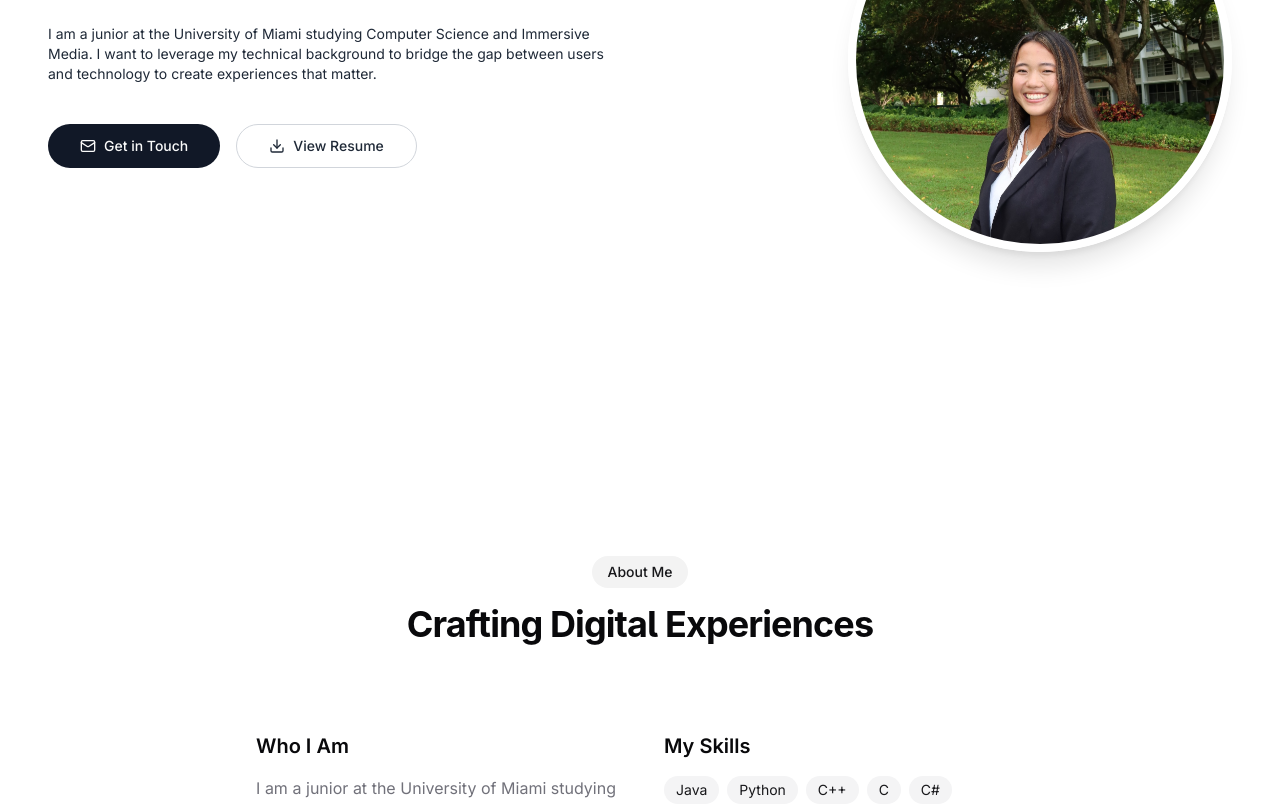
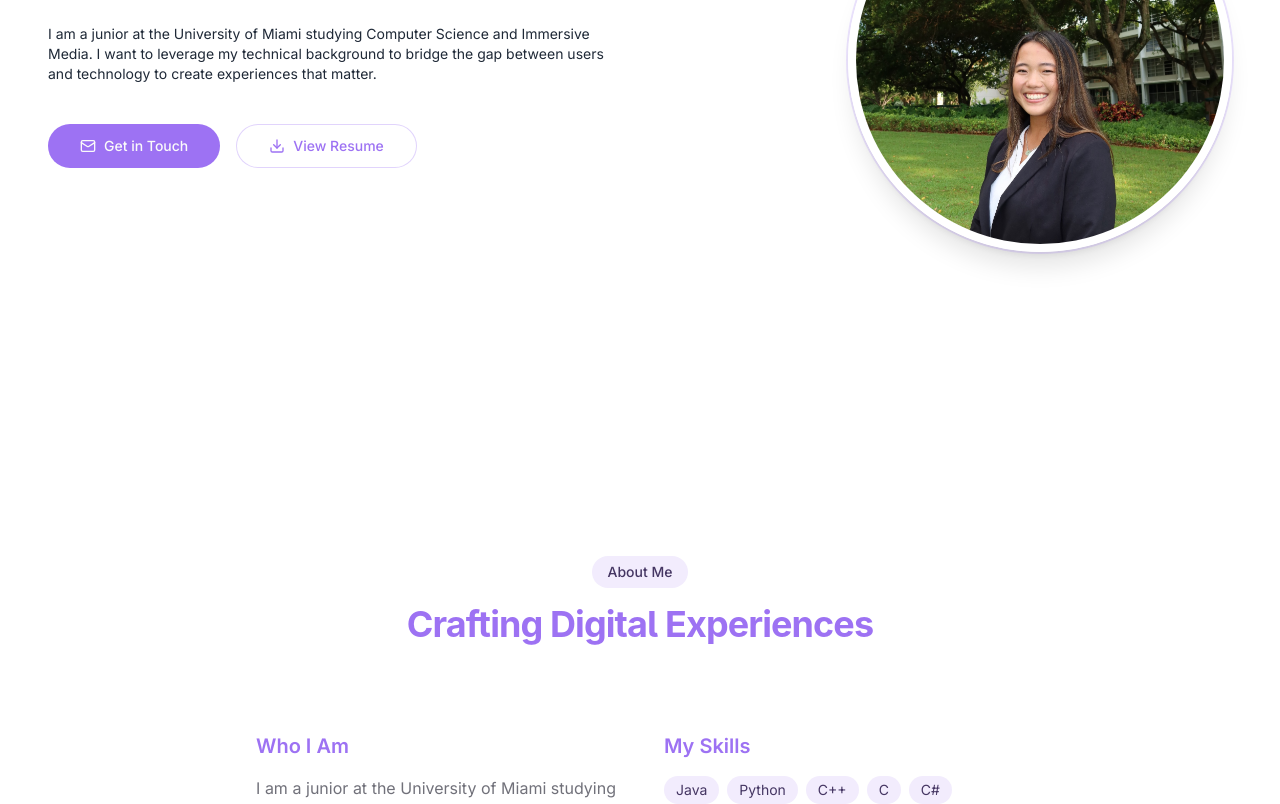
Before and after one commit to miauy/mia-personalwebsite, a React (Vite) app: page / in a window 1280 px wide. Shown: the part 340-1144 px from the top of the page. Built offline with nearby package versions, Linux system fonts and the light colour scheme.

Commit message:
Add light purple accents
Update color palette to include light purple accents.

```diff
--- a/src/components/sections/About.tsx
+++ b/src/components/sections/About.tsx
@@ -32,14 +32,13 @@ export function About() {
             <div
               className={cn(
                 "inline-block mb-4 px-4 py-1.5 rounded-full",
-                "bg-primary/5 text-primary text-sm font-medium",
-                "dark:bg-primary/10"
+                "bg-secondary text-secondary-foreground text-sm font-medium"
               )}
             >
               About Me
             </div>
-            <h2 className="text-3xl md:text-4xl font-display font-bold tracking-tight mb-6">
-              Crafting Digital Experiences
+            <h2 className="text-3xl md:text-4xl font-display font-bold tracking-tight mb-6 text-primary-foreground">
+              <span className="text-primary">Crafting Digital Experiences</span>
             </h2>
             <p className="text-muted-foreground mb-0 max-w-2xl">
 
@@ -48,7 +47,7 @@ export function About() {
 
           <div className="grid grid-cols-1 md:grid-cols-2 gap-8 md:gap-12">
             <div className="space-y-4 max-w-full">
-              <h3 className="text-xl font-semibold">Who I Am</h3>
+              <h3 className="text-xl font-semibold text-primary">Who I Am</h3>
               <div className="text-muted-foreground text-justify">
                 <p>
                   I am a junior at the University of Miami studying Computer Science and Immersive Media. I am seeking a career in Product Management in the technology industry, specifically within extended reality (XR). I discovered my passion for XR during my time as a project manager at my university's Virtual Experience Simulation Lab (VESL), where I have managed XR projects from proposal to deployment. In addition to managing projects, I have also explored UI/UX design and created the user interface for a VR community garden simulation that teaches kids in underprivileged communities how and where food is grown.
@@ -63,7 +62,7 @@ export function About() {
             </div>
 
             <div className="space-y-4">
-              <h3 className="text-xl font-semibold">My Skills</h3>
+              <h3 className="text-xl font-semibold text-primary">My Skills</h3>
               <div className="flex flex-wrap gap-2">
                 {skills.map((skill) => (
                   <span
--- a/src/components/sections/Contact.tsx
+++ b/src/components/sections/Contact.tsx
@@ -1,31 +1,33 @@
+
 import { Container } from "@/components/ui/Container";
 import { Button } from "@/components/ui/button";
 import { cn } from "@/lib/utils";
 import { Github, Linkedin, Mail } from "lucide-react";
 import { Input } from "@/components/ui/input";
 import { Textarea } from "@/components/ui/textarea";
+
 export function Contact() {
-  return <section id="contact" className="py-24">
+  return (
+    <section id="contact" className="py-24">
       <Container>
         <div className="grid grid-cols-1 md:grid-cols-2 gap-12">
           <div className="flex-col">
             <div
               className={cn(
                 "w-[87] inline-block mb-4 px-3 py-2 rounded-full text-center",
-                "bg-primary/5 text-primary text-sm font-medium",
-                "dark:bg-primary/10"
+                "bg-secondary text-secondary-foreground text-sm font-medium"
               )}
             >
               Contact
             </div>
 
             <h2 className="text-3xl md:text-4xl font-display font-bold tracking-tight mb-6">
-              Let's connect!
+              Let's <span className="text-primary">connect!</span>
             </h2>
 
             <div className="space-y-6">
               <div className="flex items-center">
-                <div className="bg-primary/10 p-2 rounded-full mr-4">
+                <div className="bg-secondary p-2 rounded-full mr-4">
                   <Mail className="h-5 w-5 text-primary" />
                 </div>
                 <div>
@@ -37,7 +39,7 @@ export function Contact() {
               </div>
 
               <div className="flex items-center">
-                <div className="bg-primary/10 p-2 rounded-full mr-4">
+                <div className="bg-secondary p-2 rounded-full mr-4">
                   <Linkedin className="h-5 w-5 text-primary" />
                 </div>
                 <div>
@@ -49,7 +51,7 @@ export function Contact() {
               </div>
 
               <div className="flex items-center">
-                <div className="bg-primary/10 p-2 rounded-full mr-4">
+                <div className="bg-secondary p-2 rounded-full mr-4">
                   <Github className="h-5 w-5 text-primary" />
                 </div>
                 <div>
@@ -62,22 +64,23 @@ export function Contact() {
             </div>
           </div>
 
-          <div className="bg-card rounded-lg p-6 shadow-sm border self-start">
-            <h3 className="font-display font-semibold text-xl mb-6">Send Me a Message</h3>
+          <div className="bg-card rounded-lg p-6 shadow-sm border border-primary/10 self-start">
+            <h3 className="font-display font-semibold text-xl mb-6 text-primary">Send Me a Message</h3>
             <form className="space-y-4">
               <div>
-                <Input placeholder="Your Name" className="w-full" />
+                <Input placeholder="Your Name" className="w-full focus-visible:ring-primary" />
               </div>
               <div>
-                <Input type="email" placeholder="Your Email" className="w-full" />
+                <Input type="email" placeholder="Your Email" className="w-full focus-visible:ring-primary" />
               </div>
               <div>
-                <Textarea placeholder="Your Message" className="w-full min-h-[120px]" />
+                <Textarea placeholder="Your Message" className="w-full min-h-[120px] focus-visible:ring-primary" />
               </div>
-              <Button className="w-full">Send Message</Button>
+              <Button className="w-full bg-primary hover:bg-primary/80">Send Message</Button>
             </form>
           </div>
         </div>
       </Container>
-    </section>;
+    </section>
+  );
 }
--- a/src/components/sections/Hero.tsx
+++ b/src/components/sections/Hero.tsx
@@ -15,7 +15,7 @@ export function Hero() {
           <div className="order-2 md:order-1">
             {/* Main heading - edit your name here */}
             <h1 className="text-5xl md:text-6xl lg:text-7xl font-display font-bold tracking-tight mb-8 opacity-0 animate-fade-in [animation-delay:400ms]">
-              Hi I'm Mia!
+              Hi I'm <span className="text-primary">Mia!</span>
             </h1>
 
             {/* Bio text - edit your personal statement here */}
@@ -26,12 +26,12 @@ export function Hero() {
 
             {/* Call-to-action buttons - edit links and text here */}
             <div className="flex flex-col sm:flex-row gap-4 mb-8 opacity-0 animate-fade-in [animation-delay:800ms]">
-              <Button asChild size="lg" className="rounded-full px-8 gap-2 bg-gray-900 hover:bg-gray-800">
+              <Button asChild size="lg" className="rounded-full px-8 gap-2 bg-primary hover:bg-primary/80">
                 <a href="#contact">
                   <Mail className="h-4 w-4" /> Get in Touch
                 </a>
               </Button>
-              <Button asChild variant="outline" size="lg" className="rounded-full px-8 gap-2 border-gray-300 text-gray-800 hover:bg-gray-50">
+              <Button asChild variant="outline" size="lg" className="rounded-full px-8 gap-2 border-primary/30 text-primary hover:bg-secondary/50">
                 <a href="#resume">
                   <Download className="h-4 w-4" /> View Resume
                 </a>
@@ -41,7 +41,7 @@ export function Hero() {
 
           {/* Profile image container - replace image src to change your photo */}
           <div className="order-1 md:order-2 flex justify-center md:justify-end opacity-0 animate-fade-in [animation-delay:600ms]">
-            <div className="relative w-64 h-64 md:w-96 md:h-96 rounded-full overflow-hidden border-8 border-white shadow-xl">
+            <div className="relative w-64 h-64 md:w-96 md:h-96 rounded-full overflow-hidden border-8 border-white shadow-xl ring-2 ring-primary/20">
               <img
                 src="/lovable-uploads/903c31a3-df23-4391-b24c-9fb7cf8d3a5d.png"
                 alt="Mia Uy"
--- a/src/index.css
+++ b/src/index.css
@@ -14,24 +14,24 @@
     --popover: 0 0% 100%;
     --popover-foreground: 240 10% 3.9%;
 
-    --primary: 240 5.9% 10%;
+    --primary: 260 84% 70%; /* Changed to light purple */
     --primary-foreground: 0 0% 98%;
 
-    --secondary: 240 4.8% 95.9%;
-    --secondary-foreground: 240 5.9% 10%;
+    --secondary: 260 84% 96%; /* Light purple background */
+    --secondary-foreground: 260 30% 30%;
 
     --muted: 240 4.8% 95.9%;
     --muted-foreground: 240 3.8% 46.1%;
 
-    --accent: 240 4.8% 95.9%;
-    --accent-foreground: 240 5.9% 10%;
+    --accent: 260 84% 96%; /* Light purple accent */
+    --accent-foreground: 260 30% 30%;
 
     --destructive: 0 84.2% 60.2%;
     --destructive-foreground: 0 0% 98%;
 
-    --border: 240 5.9% 90%;
-    --input: 240 5.9% 90%;
-    --ring: 240 5.9% 10%;
+    --border: 260 84% 90%; /* Light purple border */
+    --input: 260 84% 90%;
+    --ring: 260 84% 70%; /* Purple ring */
 
     --radius: 0.75rem;
   }
@@ -39,7 +39,7 @@
 
 @layer base {
   * {
-    @apply border-border selection:bg-gray-100 selection:text-gray-900;
+    @apply border-border selection:bg-secondary selection:text-secondary-foreground;
   }
 
   html {
@@ -62,6 +62,10 @@
   }
 
   .link-underline {
-    @apply relative after:absolute after:w-full after:scale-x-0 after:h-[2px] after:-bottom-1 after:left-0 after:bg-gray-900 after:origin-bottom-right after:transition-transform after:duration-300 hover:after:scale-x-100 hover:after:origin-bottom-left;
+    @apply relative after:absolute after:w-full after:scale-x-0 after:h-[2px] after:-bottom-1 after:left-0 after:bg-primary after:origin-bottom-right after:transition-transform after:duration-300 hover:after:scale-x-100 hover:after:origin-bottom-left;
+  }
+
+  .purple-gradient {
+    @apply bg-gradient-to-r from-purple-400 to-purple-200;
   }
 }
```
